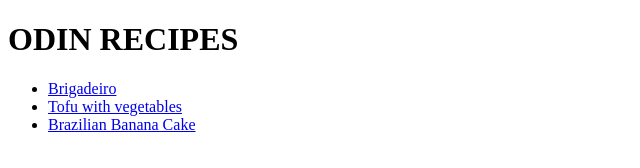
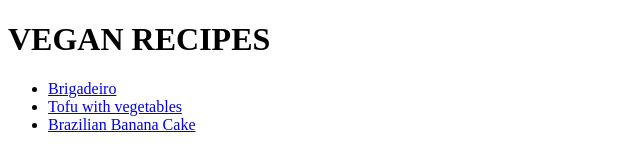
Before and after one commit to an4cruz/odin-recipes, a plain HTML site: page index.html in a window 1280 px wide. Shown: the whole page, without its empty margins (0-640 px from the left). Drawn offline with Linux system fonts and the light colour scheme.

Commit message:
actualizate name

```diff
--- a/index.html
+++ b/index.html
@@ -2,11 +2,11 @@
 <html lang="en">
     <head>
         <meta charset="UTF-8">
-        <title>Odin recipes</title>
+        <title>Vegan recipes</title>
 
     </head>
     <body>
-        <h1>ODIN RECIPES</h1>
+        <h1>VEGAN RECIPES</h1>
         <ul>
 
         <li><a href="recipes/brigadeiro-veg.html">Brigadeiro</a></li>
```
